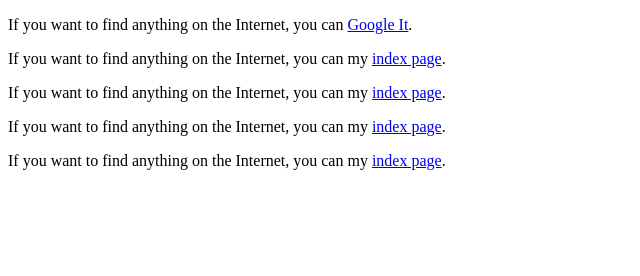
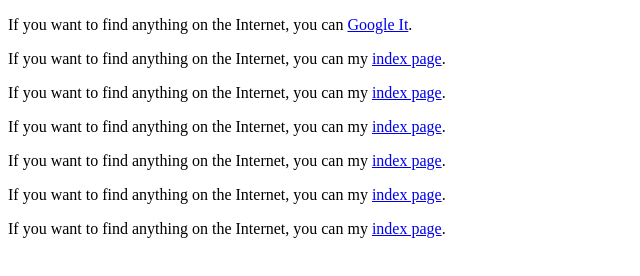
Before and after one commit to abhishekrnc/html, a plain HTML site: page hyperlinks.html in a window 1280 px wide. Shown: the whole page, without its empty margins (0-640 px from the left). Drawn offline with Linux system fonts and the light colour scheme.

Commit message:
Update hyperlinks.html

```diff
--- a/hyperlinks.html
+++ b/hyperlinks.html
@@ -13,5 +13,9 @@
         <p>If you want to find anything on the Internet, you can my  <a href="index.html">index page</a>.</p>
 
         <p>If you want to find anything on the Internet, you can my  <a href="index.html">index page</a>.</p>
+
+        <p>If you want to find anything on the Internet, you can my  <a href="index.html">index page</a>.</p>
+
+        <p>If you want to find anything on the Internet, you can my  <a href="index.html">index page</a>.</p>
     </body>
 </html>
```
